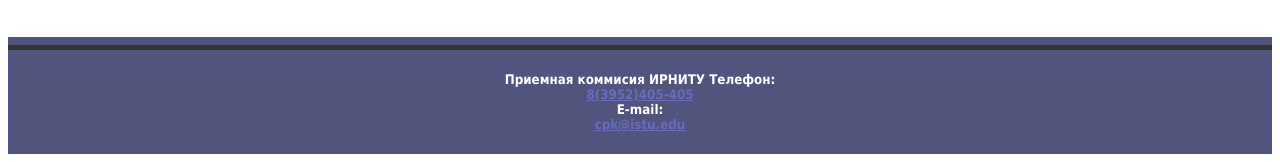
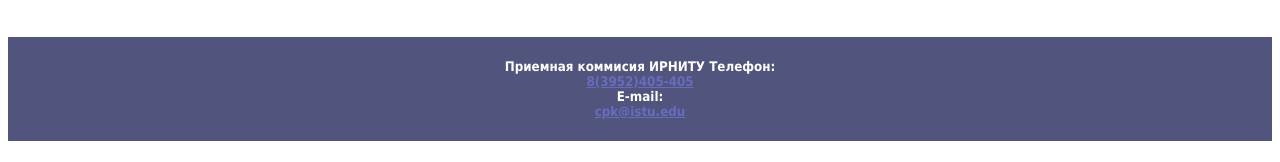
Before and after one commit to sorry-im-got-nervous/name, a plain HTML site: page index.html in a window 1280 px wide. Shown: the part 1402-1564 px from the top of the page. Drawn offline with Linux system fonts and the light colour scheme.

Commit message:
Update index.html

```diff
--- a/index.html
+++ b/index.html
@@ -26,7 +26,7 @@
  <noscript><div><img src="https://mc.yandex.ru/watch/91504848" style="position:absolute; left:-9999px;" alt="" /></div></noscript>
  <!-- /Yandex.Metrika counter -->
 </head>
-<body >
+<body>
     <main>
         <article>
             <header>
@@ -107,11 +107,11 @@
     </article>
     </main>
       <footer>
-        <hr>
         <h5>
             Приемная коммисия ИРНИТУ
             Телефон:<a class="a_footer" href="tel:83952405405">8(3952)405-405</a>
             E-mail: <a class="a_footer" href="mailto:cpk@istu.edu">cpk@istu.edu</a>
+            </h5>
     </footer>
 </body>
 </html>
```
